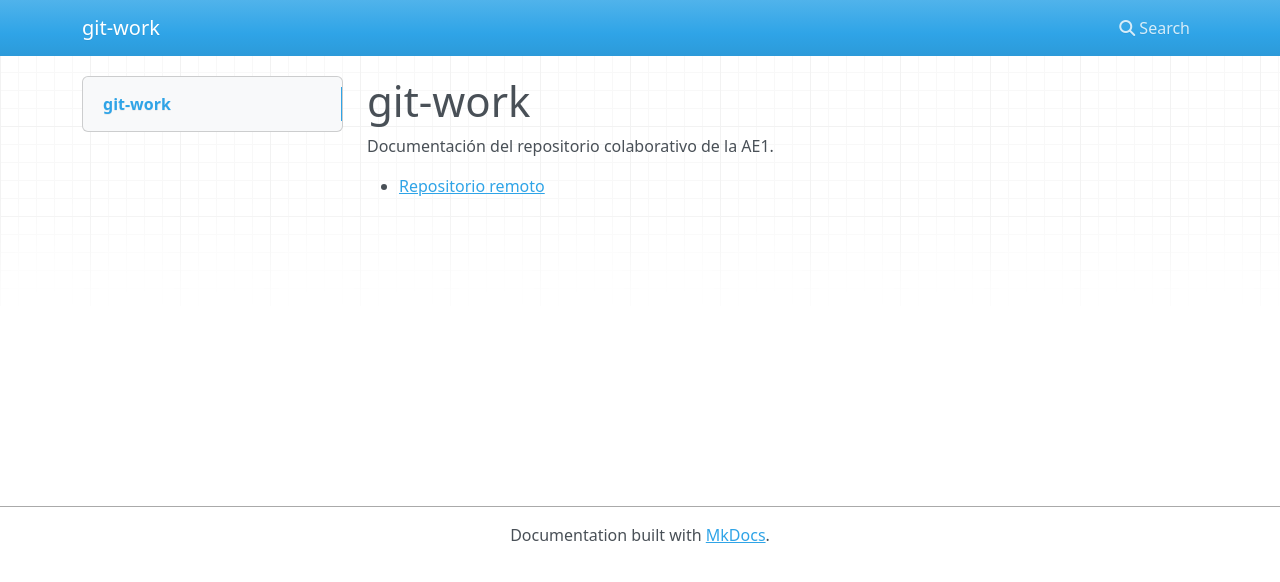
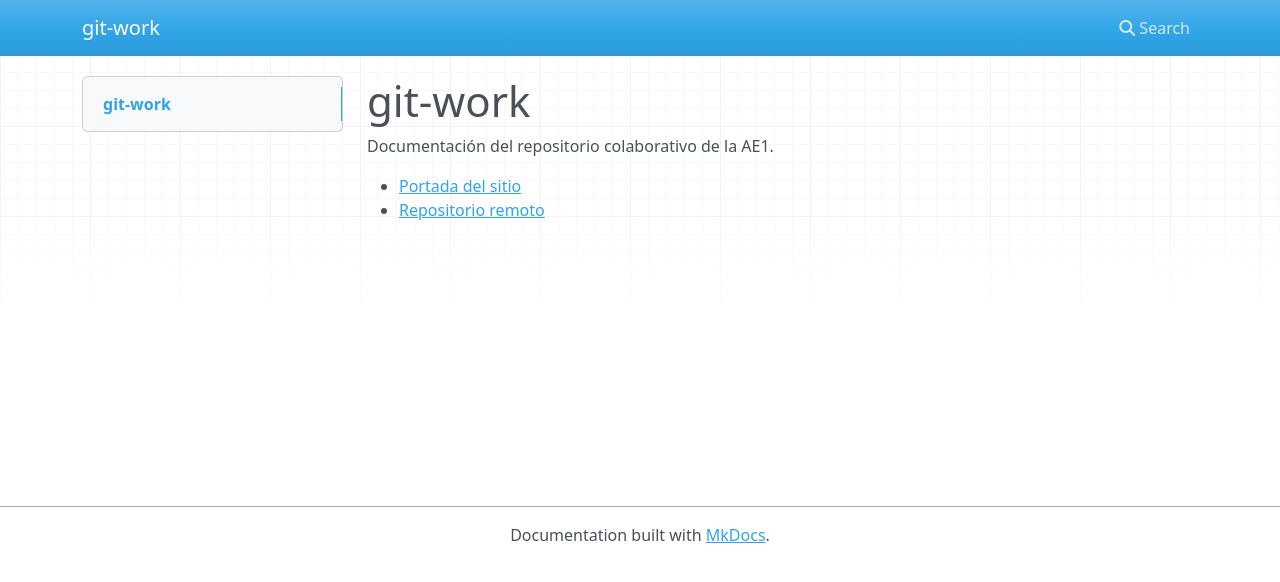
Before and after one commit to manuelgm92/git-work, an MkDocs documentation site: the page built from docs/index.md, in a window 1280 px wide. Shown: the top 582 px of the page. Built offline with MkDocs 1.6.1, drawn with Linux system fonts in a browser that asks for light colours; nearby versions of some CDN libraries.

Commit message:
docs(mkdocs): corregir ruta fuera del directorio docs para mkdocs build strict
Añade línea en index.md corrigiendo la anterior ruta que daba error al salir de docs/.

```diff
--- a/docs/index.md
+++ b/docs/index.md
@@ -2,4 +2,5 @@
 
 Documentación del repositorio colaborativo de la AE1.
 
+- [Portada del sitio](index.md)
 - [Repositorio remoto](https://github.com/manuelgm92/git-work)
```
